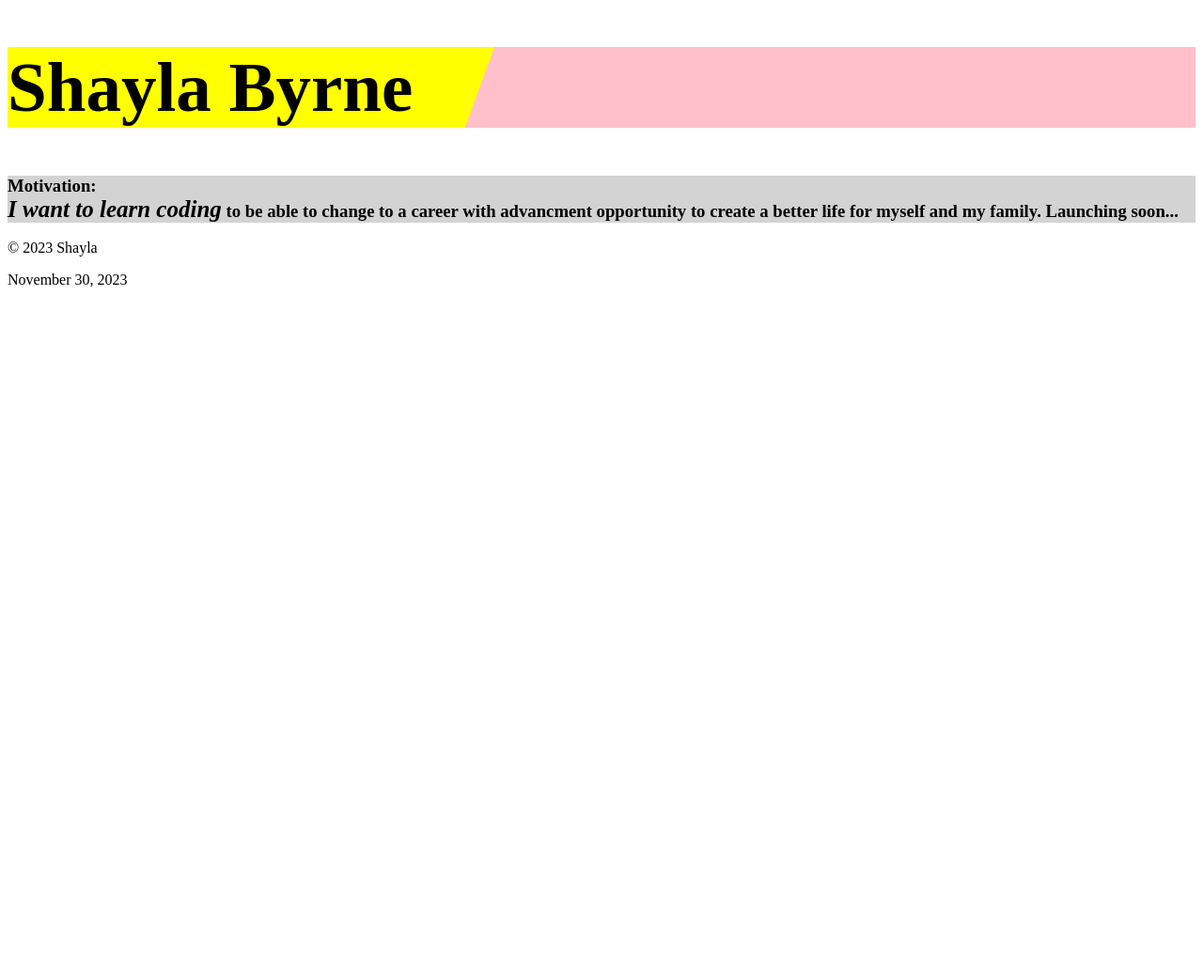
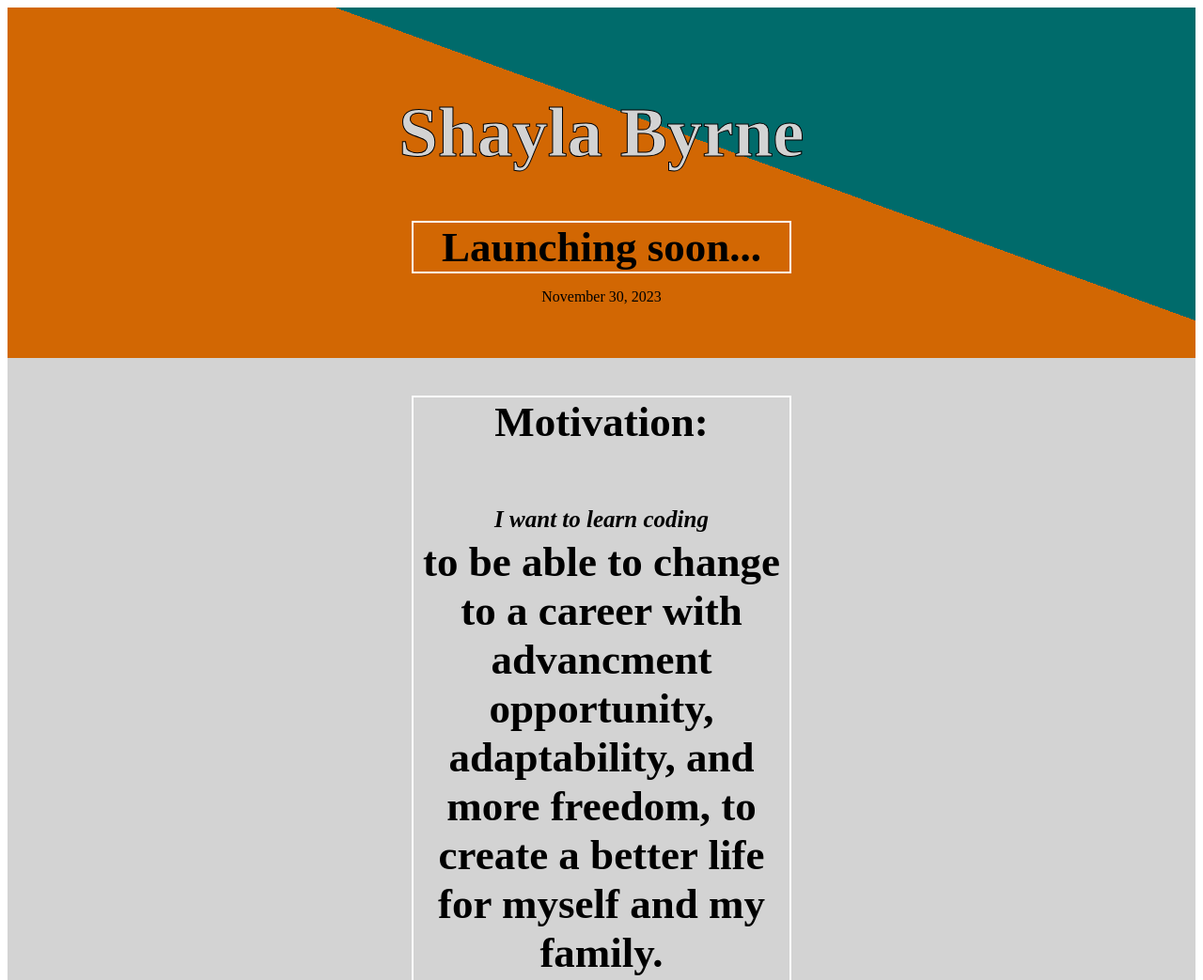
Before and after one commit to TheShaylaMarie/Project1, a plain HTML site: page index.html in a window 1280 px wide. Shown: the top 1043 px of the page at 94% size. Before the commit the page ends 800 px from the top, so only its background shows below. Drawn offline with Linux system fonts and the light colour scheme.

Commit message:
added remainder of code for styles

```diff
--- a/index.html
+++ b/index.html
@@ -8,6 +8,9 @@
     <style>
         h1 {
             font-size: 75px;
+            color: lightgray;
+            -webkit-text-stroke: 1px;
+            -webkit-text-stroke-color: black;
         }
 
         i {
@@ -15,33 +18,59 @@
         }
 
         header {
-            background: linear-gradient(110deg,
-                    yellow 40%,
-                    pink 40%);
+            background: linear-gradient(200deg,
+                    rgb(0, 107, 107) 40%,
+                    rgb(210, 103, 3) 40%);
         }
 
         section {
             background: lightgray;
+        }
+
+        footer {
+            background: black;
+            color: white;
+        }
+
+        div {
+            text-align: center;
+            padding: 40px
+        }
+
+        h3 {
+            border: 2px solid white;
+            font-size: 45px;
+            padding: 15 px;
+            margin: auto;
+            max-width: 400px
         }
     </style>
 </head>
 
 <body>
     <header>
-        <h1>Shayla Byrne</h1>
+        <div>
+            <h1>Shayla Byrne</h1>
+            <h3>Launching soon...</h3>
+            <p>November 30, 2023</p>
+        </div>
     </header>
     <main>
         <Section>
-            <h3>Motivation:<br>
-                <i>I want to learn coding</i> to be able to change to a career with advancment opportunity to create a
-                better life for myself and my family.
-                Launching soon...
-            </h3>
+            <div>
+                <h3>Motivation:<br>
+                    <p> <i>I want to learn coding</i><br> to be able to change to a career with advancment opportunity,
+                        adaptability, and more freedom, to create a better life for myself and my family.
+                    </p>
 
+                </h3>
+            </div>
         </Section>
     </main>
-    <footer>&copy 2023 Shayla</footer>
-    <p>November 30, 2023</p>
+    <footer>
+        <div>&copy 2023 Shayla
+    </footer>
+    </div>
 </body>
 
 </html>
```
